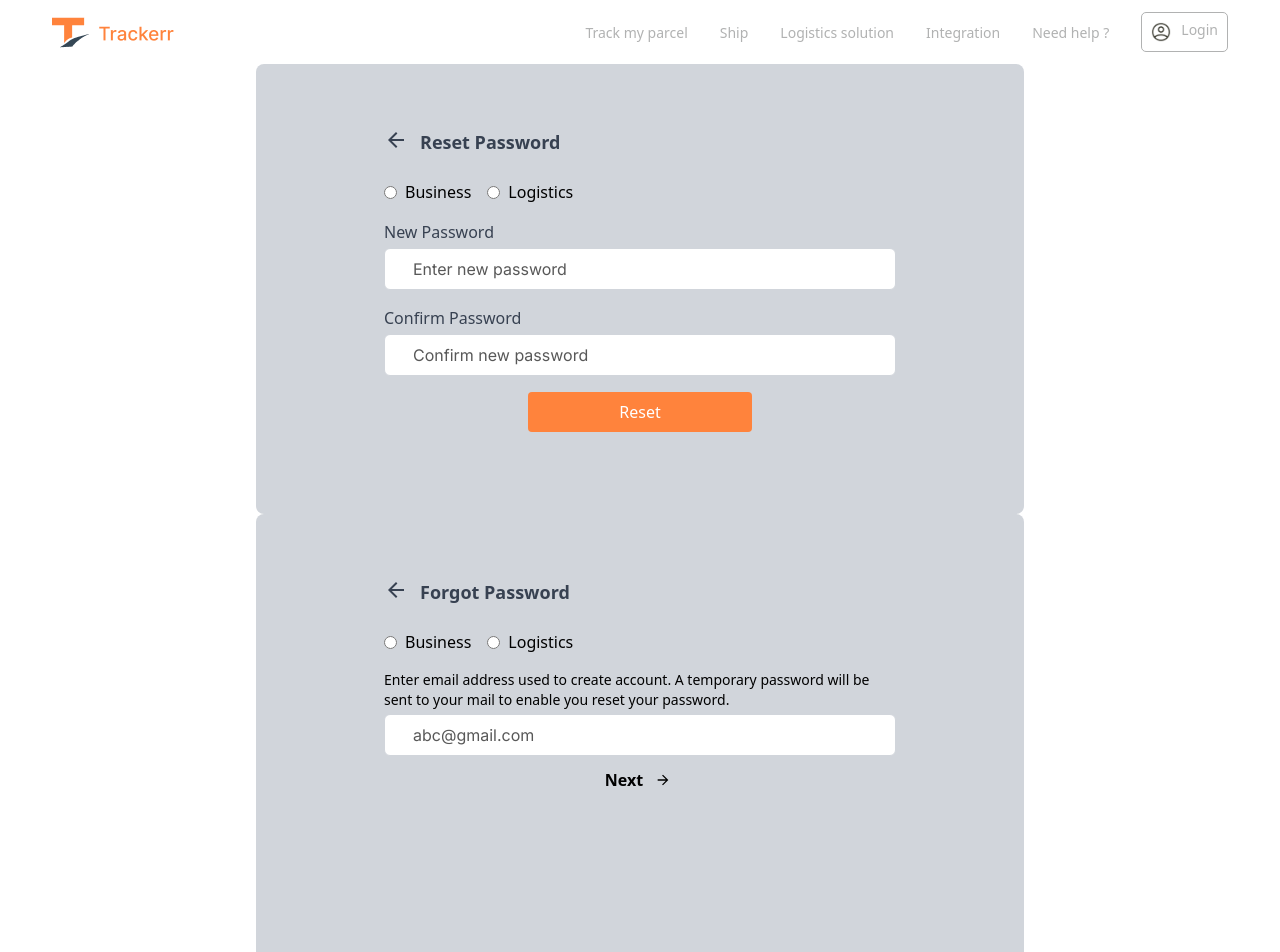
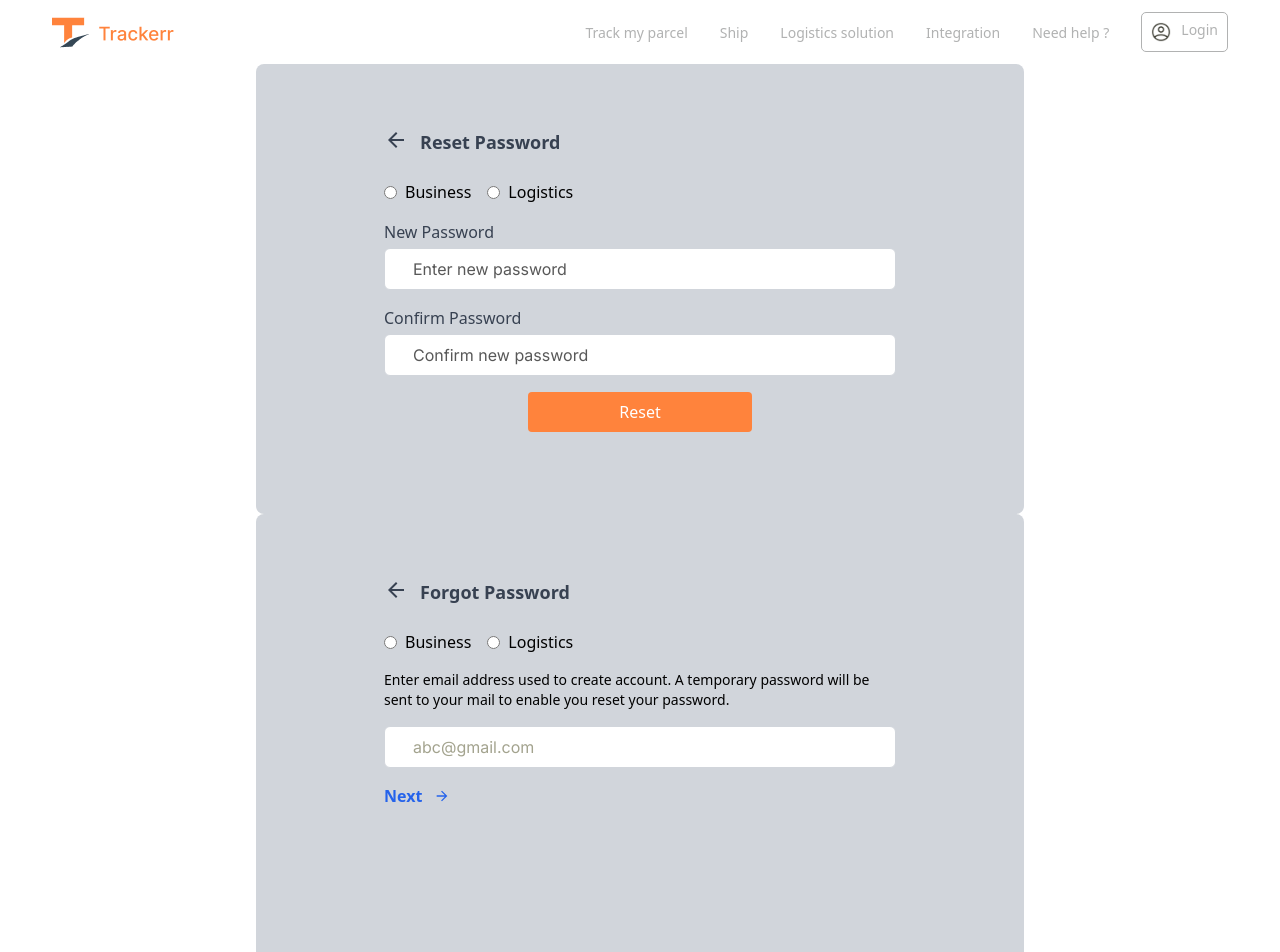
Before and after one commit to Amadu9933/Tracker-web-static, a React (Vite) app in the folder web-static/: page /LogisticSolution in a window 1280 px wide. Shown: the top 952 px of the page. Built offline with nearby package versions, Linux system fonts and the light colour scheme.

Commit message:
reset password

```diff
--- a/web-static/src/components/pages/BusinessOwnerPages/auth/resetPassword/forgotPassword.tsx
+++ b/web-static/src/components/pages/BusinessOwnerPages/auth/resetPassword/forgotPassword.tsx
@@ -1,6 +1,6 @@
 import React, { useState } from 'react';
 import { useForm } from 'react-hook-form';
-import { useNavigate, Link } from 'react-router-dom';
+import { useNavigate } from 'react-router-dom';
 import { yupResolver } from '@hookform/resolvers/yup';
 import * as yup from 'yup';
 import ArrowBackIcon from '@mui/icons-material/ArrowBack';
@@ -20,9 +20,9 @@ interface ForgotPasswordFormData {
 }
 
 const ForgotPassword: React.FC = () => {
-  const [activeTab, setActiveTab] = useState<'business' | 'logistics'>(
-    'business'
-  );
+  const [activeTab, setActiveTab] = useState<'business' | 'logistics'>('business');
+  const navigate = useNavigate();
+
   const {
     register,
     handleSubmit,
@@ -34,16 +34,19 @@ const ForgotPassword: React.FC = () => {
   const onSubmit = (data: ForgotPasswordFormData) => {
     console.log(`Reset password for ${data.email} in ${activeTab} tab`);
     alert(`Password reset link sent to ${data.email} for ${activeTab} tab`);
+    navigate('/reset-password');
   };
 
   return (
-    <div className="px-[10%] pt-16 bg-gray-300 rounded-lg  w-[60%] h-[450px] text-left mx-auto">
+    <div className="px-[10%] pt-16 bg-gray-300 rounded-lg w-[60%] h-[450px] text-left mx-auto">
       {/* Title Section */}
-      <h1 className="text-lg font-bold text-gray-700 flex  mb-6">
+      <h1 className="text-lg font-bold text-gray-700 flex mb-6">
         <ArrowBackIcon className="mr-3" />
         Forgot Password
       </h1>
-      <div className="flex items-center   mb-4">
+
+      {/* Tabs */}
+      <div className="flex items-center mb-4">
         <input
           type="radio"
           id="business"
@@ -66,13 +69,14 @@ const ForgotPassword: React.FC = () => {
           onChange={() => setActiveTab('logistics')}
           className="mr-2"
         />
-        <label htmlFor="logistics" className=" font-medium">
+        <label htmlFor="logistics" className="font-medium">
           Logistics
         </label>
       </div>
 
-      <form onSubmit={handleSubmit(onSubmit)} className=" ">
-        <h2 className="text-sm">
+      {/* Form */}
+      <form onSubmit={handleSubmit(onSubmit)}>
+        <h2 className="text-sm mb-4">
           Enter email address used to create account. A temporary password will
           be sent to your mail to enable you reset your password.
         </h2>
@@ -83,18 +87,21 @@ const ForgotPassword: React.FC = () => {
             type="email"
             {...register('email')}
             placeholder="abc@gmail.com"
-            className={`mt-1 block w-full placeholde-[#A3A38E] p-2 border rounded-md ${
-              errors.email ? 'border-red-500' : 'border-gray-300'
-            }`}
+            className={`mt-1 block w-full placeholder-[#A3A38E] p-2 border rounded-md ${errors.email ? 'border-red-500' : 'border-gray-300'
+              }`}
           />
           {errors.email && (
             <p className="text-red-500 text-sm mt-1">{errors.email.message}</p>
           )}
         </div>
-        <Link to="/reset-password" className=" flex justify-center  ">
-          <p className=" font-500 font-bold mr-2 -mt-1">Next</p>
+
+        <button
+          type="submit"
+          className="flex justify-center items-center font-bold text-blue-600 mt-4"
+        >
+          <span className="mr-2">Next</span>
           <ArrowForwardIcon sx={{ height: 16 }} />
-        </Link>
+        </button>
       </form>
     </div>
   );
```
